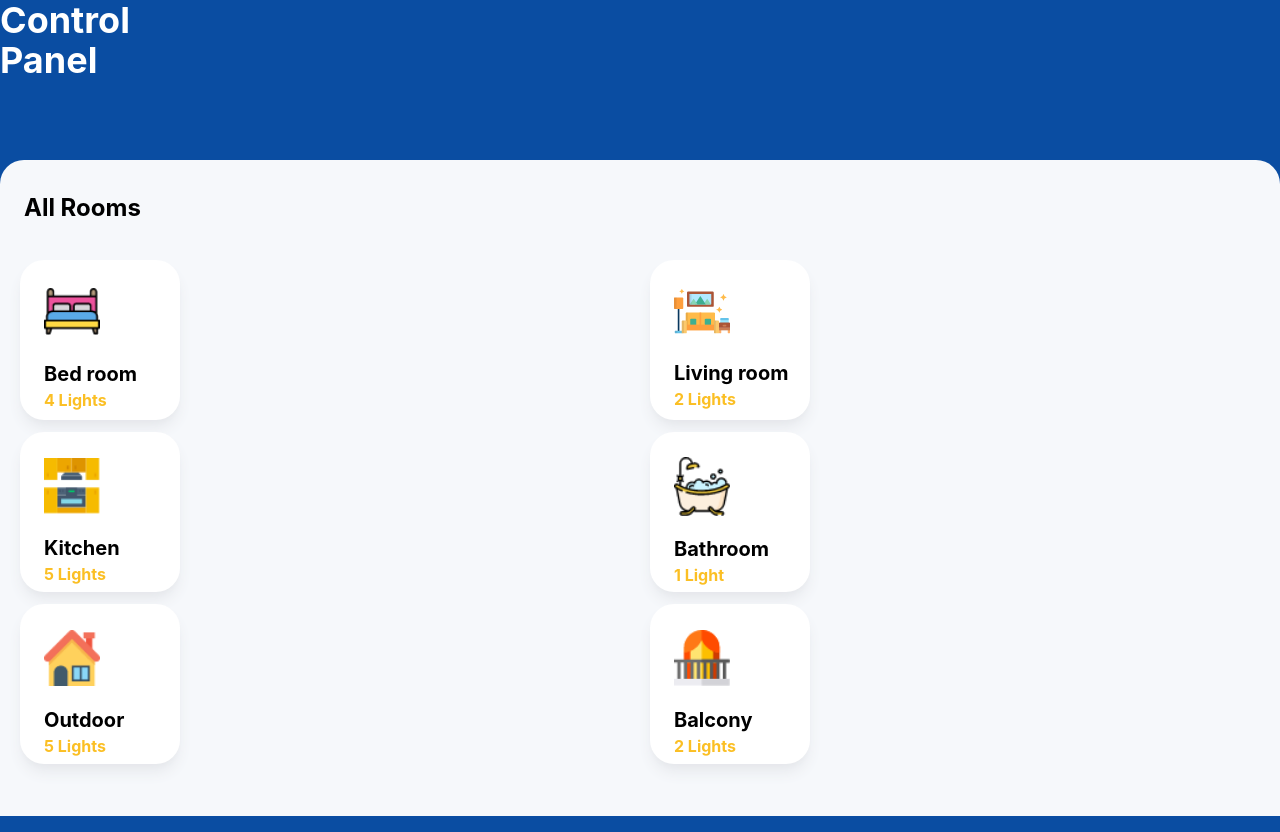
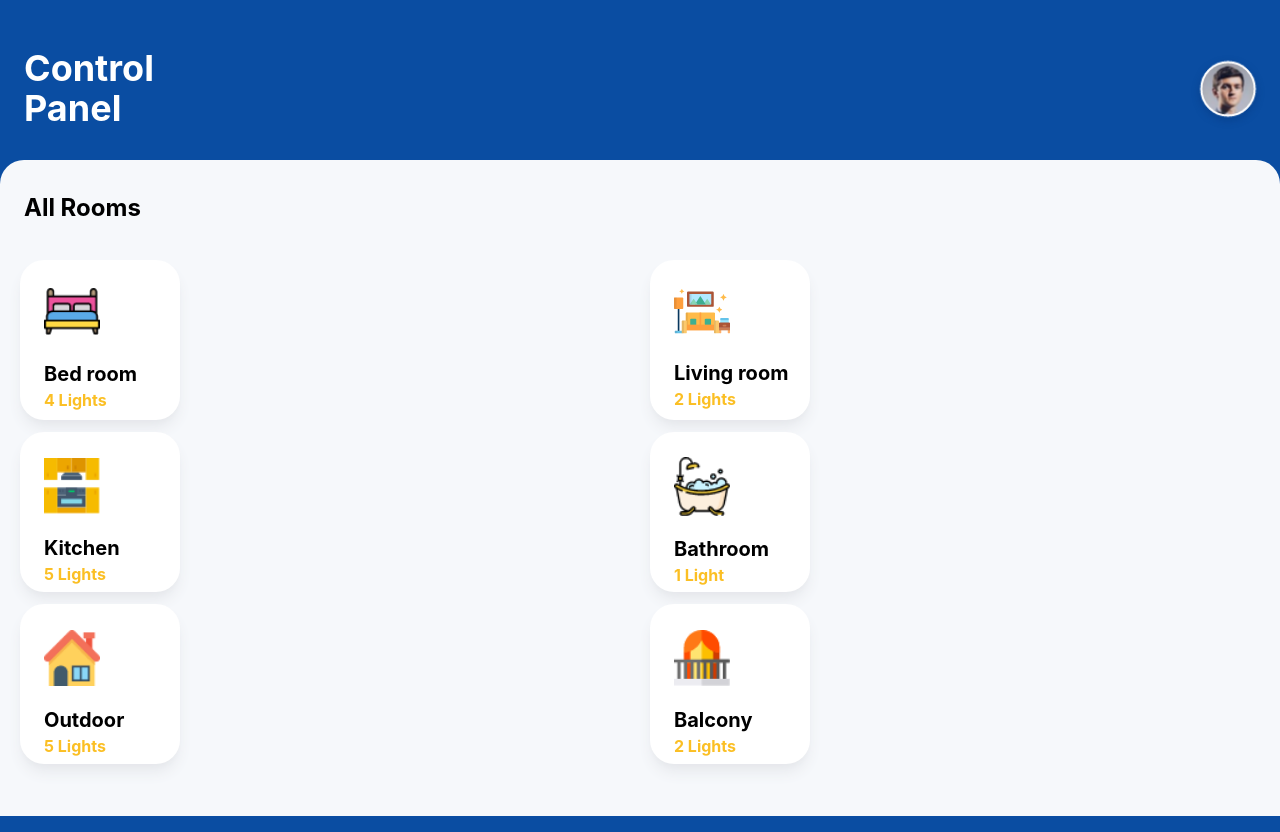
Before and after one commit to rts-cmk-wu06/smartlight-ui-AndreasHjorth11, a React (Create React App) app: page / in a window 1280 px wide. Built offline with nearby package versions, Linux system fonts and the light colour scheme.

Commit message:
Add Header Update

```diff
--- a/src/Components/Header.js
+++ b/src/Components/Header.js
@@ -1,7 +1,11 @@
+import logo from '../Ellipse 20.png';
+
+
 const Header = () => {
     return (
-        <div className="text-white text-4xl font-bold">
-            Control <br /> Panel
+        <div className="text-white text-4xl font-bold h-40 flex content-center justify-between">
+            <h2 className="ml-6 mt-12">Control <br /> Panel</h2>
+            <img src={logo} className='scale-105 self-center mt-6 mr-3'></img>
         </div>
      );
 }
--- a/src/Templates/Controls.js
+++ b/src/Templates/Controls.js
@@ -7,7 +7,7 @@ import balcony from '../balcony.png';
 
 const Controls = () => {
     return (
-        <div className="bg-light-white h-height-656 w-full rounded-t-3xl mt-20">
+        <div className="bg-light-white h-height-656 w-full rounded-t-3xl mt-0">
             <h1 className='text-2xl font-bold ml-6 relative top-8'>All Rooms</h1>
             <div className='grid grid-cols-2 gap-3 content-center w-full h-height-640'>
                 <div className="bg-white h-40 w-40 rounded-3xl ml-5 shadow-lg shadow-gray-200 flex flex-col gap-2 justify-around">
```
Also changed, not shown: src/Ellipse 20.png (added).
